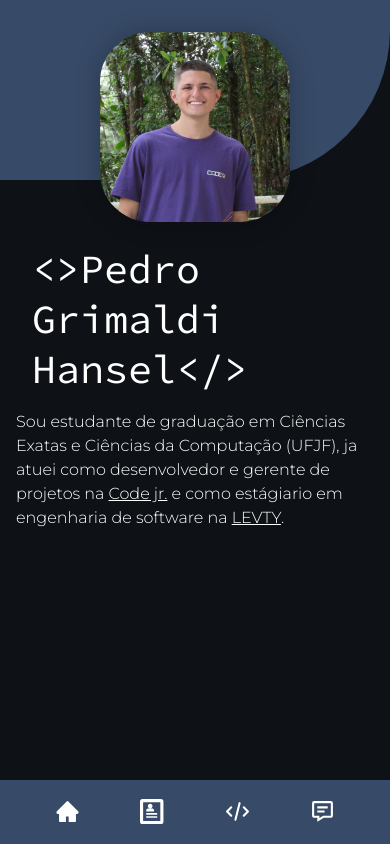
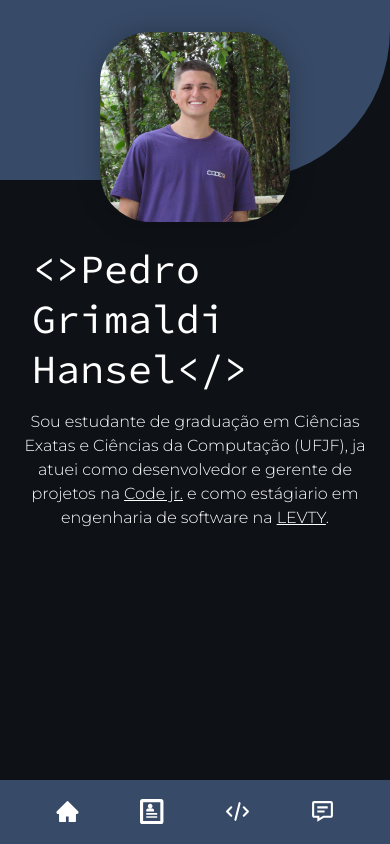
Before and after one commit to Pedro-Grimaldi-Hansel/Portfolio, a Next.js app: page / in a window 390 px wide. Built offline with nearby package versions, Linux system fonts and the light colour scheme.

Commit message:
alterações pequenas para mobile e começo da versão desktop

```diff
--- a/src/pages/Sobre.tsx
+++ b/src/pages/Sobre.tsx
@@ -21,7 +21,7 @@ const Sobre = () => {
             <hr/>
 
             <h2>Experiencias</h2>
-            <p>Durante meu periodo na Code jr atuei como desenvolvedor e também como gerente de projetos onde atuava do início ao fim dos projetos, levantando e validando requisitos, gerenciando os desenvolvedores, tendo uma rotina de sprints reviews direto com os clientes e ao final realizava a entrega do projeto. Durante todas as etapas me era nescessario saber lidar e entender as nescessidades do cliente, ter conhecimentos sobre documentação, diagramas UML, metodologias ágeis e o conhecimento tecnico para orientar e ajudar os desenvolvedores e conseguir realizar o deploy e hosting dos projetos.</p>
+            <p>Durante meu periodo na Code jr atuei como desenvolvedor e também como gerente de projetos onde atuava do início ao fim dos projetos, levantando e validando requisitos, gerenciando os desenvolvedores, tendo uma rotina de sprints reviews direto com os clientes e ao final realizava a entrega do projeto. Durante todas as etapas me era necessário saber lidar e entender as necessidades do cliente, ter conhecimentos sobre documentação, diagramas UML, metodologias ágeis e o conhecimento tecnico para orientar e ajudar os desenvolvedores e conseguir realizar o deploy e hosting dos projetos.</p>
             <hr/>
 
             <p>Em meu estágio na LEVTY, junto a equipe que fazia parte, desenvolvia soluções para o setor de comércio e gerência de energia, para o front-end e back-end, em JavaScript e React.js utilizando a plataforma SYDLE ONE, trabalhando com muitos conceitos de Programação Orientada a Objetos e Modelagem de Processos na prática.</p>
--- a/src/pages/index.tsx
+++ b/src/pages/index.tsx
@@ -4,8 +4,6 @@ import styles from '@/src/styles/scss/index.module.scss'
 import Image from "next/image";
 import foto from '@/src/public/images/FotoPedro.jpeg'
 import NavbarMobile from '@/src/components/NavBarMobile';
-
-
 
 export default function Home() {
   return (
--- a/src/styles/scss/globals.scss
+++ b/src/styles/scss/globals.scss
@@ -2,8 +2,6 @@
   font-family: 'Source Code Pro';
   src: url('../../public/fonts/Source_Code_Pro/SourceCodePro-Regular.ttf') format('truetype'),
 }
-
-
 
 html,
 body {
--- a/src/styles/scss/index.module.scss
+++ b/src/styles/scss/index.module.scss
@@ -1,3 +1,4 @@
+@media ( max-width: 768px){
     .Home{
         a{
             text-decoration: underline;
@@ -23,6 +24,7 @@
             }
         }
         .Home_text{
+            text-align: center;
             margin-left: 16px;
             margin-right: 16px;
             margin-top: 64px;
@@ -50,6 +52,7 @@
         height: auto;
         align-items: flex-end;
     }
+}
 @media ( max-width: 360px){
     .Home{
         .GitHubStats{
```
Lines whose indentation alone changed are shown as unchanged.
